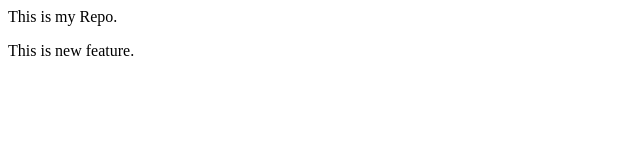
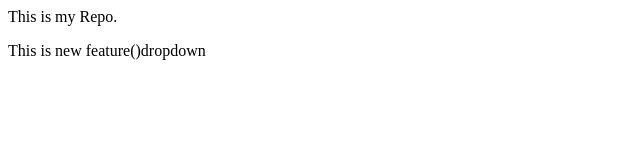
Before and after one commit to nilamlondhe/localrepo, a plain HTML site: page index.html in a window 1280 px wide. Shown: the full height of the page, 0-640 px from the left. Drawn offline with Linux system fonts and the light colour scheme.

```diff
--- a/index.html
+++ b/index.html
@@ -1,2 +1,2 @@
 <p>This is my Repo.</p>
-<p>This is new feature.</p>
+<p>This is new feature()dropdown</p>
```
